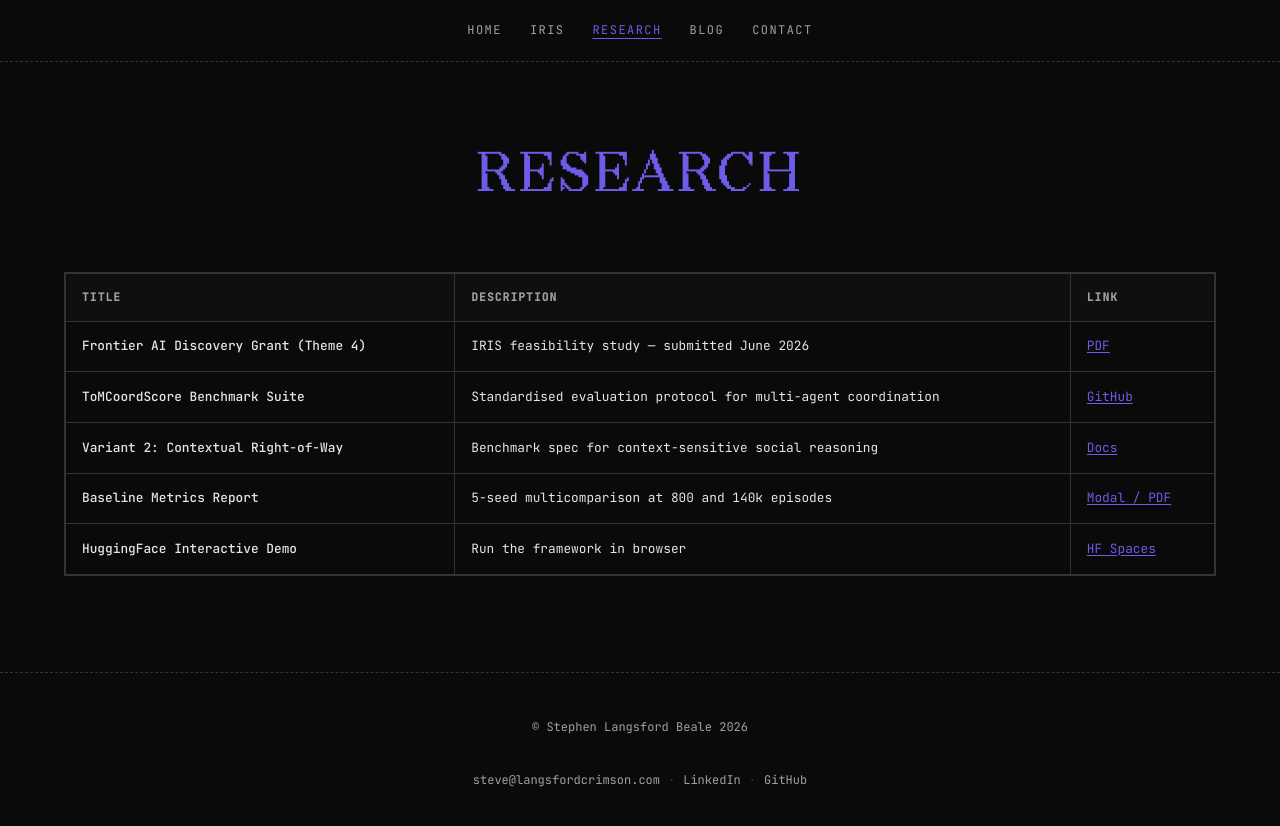
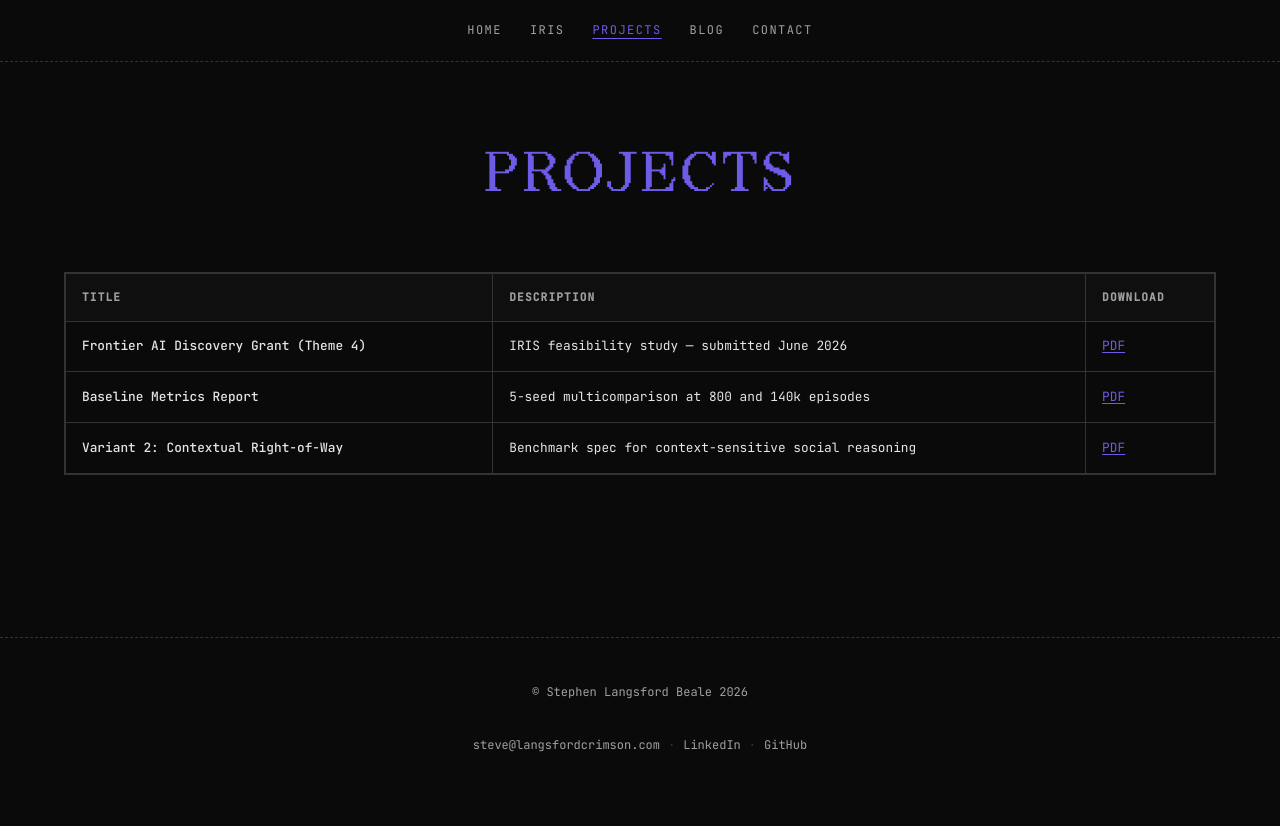
Before and after one commit to chaosste/langsford-crimson-website, a plain HTML site: page projects.html in a window 1280 px wide. After the commit the page ends 800 px from the top, so only its background shows below. Drawn offline with Linux system fonts and the light colour scheme.

Commit message:
feat: add Projects page with downloadable PDF links
Replace Research with Projects across nav and COPY.md; add projects.html
and assets/pdfs/ for document downloads.

Co-authored-by: Cursor <cursoragent@cursor.com>

```diff
--- a/research.html
+++ b/projects.html
@@ -3,10 +3,10 @@
 <head>
   <meta charset="UTF-8">
   <meta name="viewport" content="width=device-width, initial-scale=1.0">
-  <title>Research — IRIS Research Lab</title>
-  <meta name="description" content="Curated releases and external-facing research assets from IRIS Research Lab.">
-  <meta property="og:title" content="Research — IRIS Research Lab">
-  <meta property="og:description" content="Benchmarks, grants, demos, and reports from IRIS Research Lab.">
+  <title>Projects — IRIS Research Lab</title>
+  <meta name="description" content="IRIS Research Lab projects — proposals, reports, and downloadable PDFs.">
+  <meta property="og:title" content="Projects — IRIS Research Lab">
+  <meta property="og:description" content="Project documents and downloadable PDFs from IRIS Research Lab.">
   <meta property="og:type" content="website">
   <link rel="icon" href="favicon.svg" type="image/svg+xml">
   <link rel="preconnect" href="https://fonts.googleapis.com">
@@ -23,7 +23,7 @@
         <nav id="site-nav" class="site-nav" aria-label="Main">
           <a href="index.html">Home</a>
           <a href="iris.html">IRIS</a>
-          <a href="research.html" aria-current="page">Research</a>
+          <a href="projects.html" aria-current="page">Projects</a>
           <a href="blog.html">Blog</a>
           <a href="contact.html">Contact</a>
         </nav>
@@ -31,9 +31,9 @@
     </header>
 
     <main>
-      <div class="container"><!-- copy:research/heading -->
-        <h1 class="page-title">Research</h1>
-        <!-- /copy:research/heading -->
+      <div class="container"><!-- copy:projects/heading -->
+        <h1 class="page-title">Projects</h1>
+        <!-- /copy:projects/heading -->
 
         <div class="table-wrap">
           <table class="research-table">
@@ -41,36 +41,26 @@
               <tr>
                 <th scope="col">Title</th>
                 <th scope="col">Description</th>
-                <th scope="col">Link</th>
+                <th scope="col">Download</th>
               </tr>
             </thead>
-            <tbody><!-- copy:research/rows -->
+            <tbody><!-- copy:projects/rows -->
               <tr>
                 <td>Frontier AI Discovery Grant (Theme 4)</td>
                 <td>IRIS feasibility study — submitted June 2026</td>
-                <td><a href="#">PDF</a></td>
+                <td><a href="assets/pdfs/frontier-ai-discovery-grant-theme-4.pdf">PDF</a></td>
               </tr>
               <tr>
-                <td>ToMCoordScore Benchmark Suite</td>
-                <td>Standardised evaluation protocol for multi-agent coordination</td>
-                <td><a href="https://github.com/stephenlangsfordbeale/ToM_AI_Research_Team" rel="noopener noreferrer">GitHub</a></td>
+                <td>Baseline Metrics Report</td>
+                <td>5-seed multicomparison at 800 and 140k episodes</td>
+                <td><a href="assets/pdfs/baseline-metrics-report.pdf">PDF</a></td>
               </tr>
               <tr>
                 <td>Variant 2: Contextual Right-of-Way</td>
                 <td>Benchmark spec for context-sensitive social reasoning</td>
-                <td><a href="#">Docs</a></td>
+                <td><a href="assets/pdfs/variant-2-contextual-right-of-way.pdf">PDF</a></td>
               </tr>
-              <tr>
-                <td>Baseline Metrics Report</td>
-                <td>5-seed multicomparison at 800 and 140k episodes</td>
-                <td><a href="#">Modal / PDF</a></td>
-              </tr>
-              <tr>
-                <td>HuggingFace Interactive Demo</td>
-                <td>Run the framework in browser</td>
-                <td><a href="https://huggingface.co/spaces/chaosste/belief-state-demo" rel="noopener noreferrer">HF Spaces</a></td>
-              </tr>
-            <!-- /copy:research/rows -->
+            <!-- /copy:projects/rows -->
             </tbody>
           </table>
         </div>
```
Also changed, not shown: blog.html (+1 -1 lines), blog/rebus-as-a-machine-learning-method.html (+1 -1 lines), blog/sixteen-thousand-parameters.html (+1 -1 lines), blog/the-hard-pocket-problem.html (+1 -1 lines), blog/what-does-it-mean-for-an-ai-to-have-a-theory-of-mind.html (+1 -1 lines), contact.html (+1 -1 lines), index.html (+1 -1 lines), iris.html (+1 -1 lines), 4 other files.
